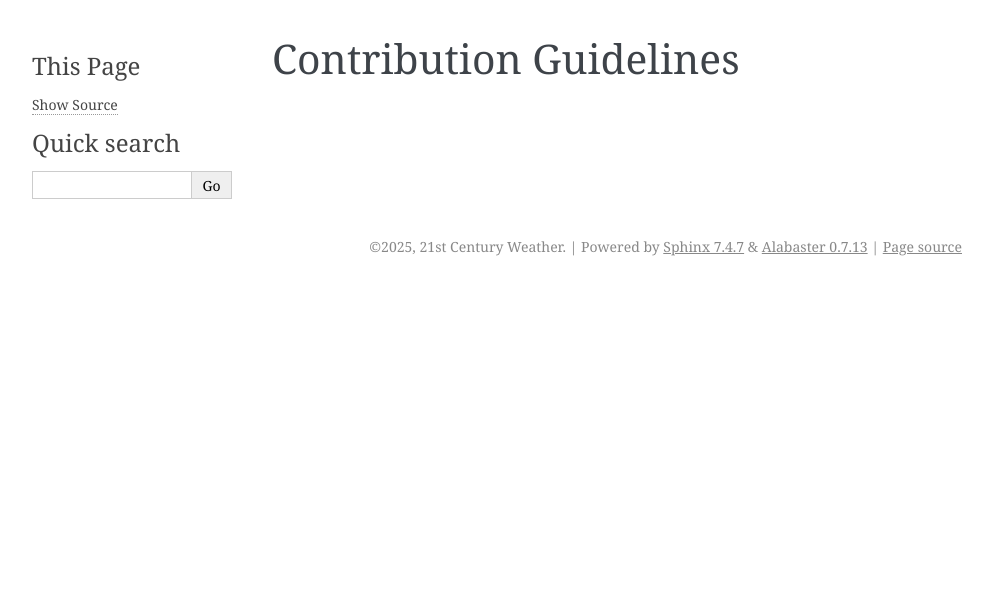
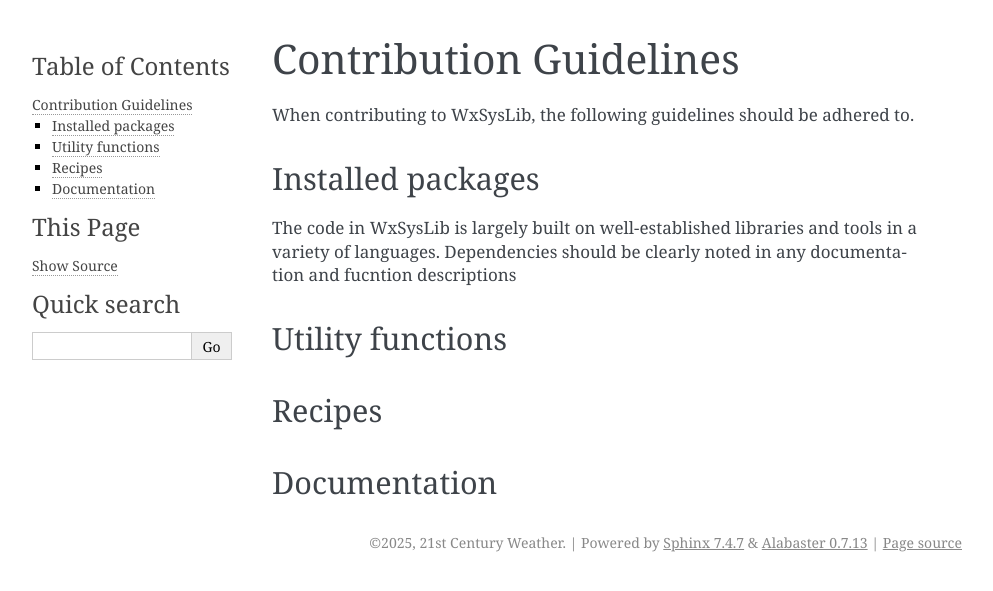
Before and after one commit to andrewbrown31/WxSysLib, a Sphinx documentation site: the page built from docs/contributing.rst, in a window 1280 px wide. Shown: the top 591 px of the page, without its empty margins (148-1141 px from the left). Built offline with Sphinx 7.4.7, drawn with Linux system fonts in a browser that asks for light colours.

Commit message:
Update contributing.rst

```diff
--- a/docs/contributing.rst
+++ b/docs/contributing.rst
@@ -1,2 +1,17 @@
 Contribution Guidelines
 =======================
+When contributing to WxSysLib, the following guidelines should be adhered to.
+
+Installed packages
+------------------
+The code in WxSysLib is largely built on well-established libraries and tools in a variety of languages. Dependencies should be clearly noted in any documentation and fucntion descriptions
+
+
+Utility functions
+-----------------
+
+Recipes
+-------
+
+Documentation
+-------------
```
